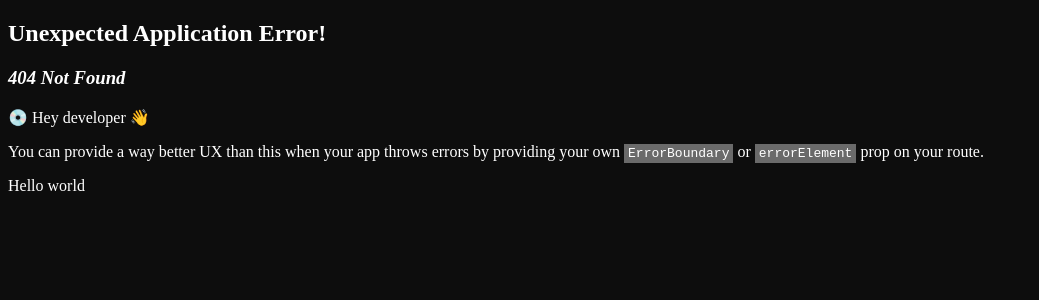
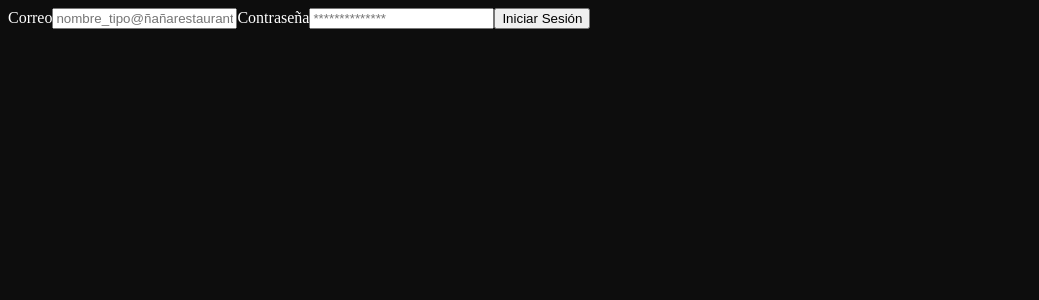
Before and after one commit to Laboratoria/DEV002-burger-queen, a React (Vite) app: page /login in a window 1280 px wide. Before the commit this address had no page. Shown: the top 300 px of the page, without its empty margins (0-1039 px from the left). Built offline with nearby package versions, Linux system fonts and the light colour scheme.

Commit message:
Agrega html del Login.

```diff
--- a/src/App.jsx
+++ b/src/App.jsx
@@ -1,9 +1,15 @@
+import { Routes, Route } from 'react-router-dom';
+import Home from './pages/Home';
+import Inicio from './pages/Inicio';
+import Login from './pages/Login';
+
 function App() {
-  return (
-    <div>
-      Hello world
-    </div>
-  )
+	return (
+  <Routes>
+  <Route path = "/" element = {<Inicio/>} />
+  <Route path = "/login" element = {<Login/>} />
+  <Route path = "/home" element = {<Home/>} />
+  </Routes>)
 }
 
-export default App
+export default App;
--- a/src/pages/Home.jsx
+++ b/src/pages/Home.jsx
@@ -0,0 +1,5 @@
+function Home() {
+	return <div>Home</div>;
+}
+
+export default Home;
--- a/src/pages/Inicio.jsx
+++ b/src/pages/Inicio.jsx
@@ -0,0 +1,5 @@
+function Inicio() {
+	return <div>Inicio</div>;
+}
+
+export default Inicio;
--- a/src/pages/Login.jsx
+++ b/src/pages/Login.jsx
@@ -0,0 +1,42 @@
+import { useState } from 'react';
+
+function Login() {
+	const [user, setUser] = useState({
+		email: '',
+		password: '',
+	});
+
+	const handleChange = ({ target: { name, value } }) => {
+		setUser({ ...user, [name]: value });
+	};
+
+	const handleSubmit = (e) => {
+		e.preventDefault();
+		console.log(user);
+	};
+
+	return (
+		<form onSubmit={handleSubmit}>
+			<label htmlFor='email'>Correo</label>
+			<input
+				type='email'
+				name='email'
+				placeholder='nombre_tipo@ñañarestaurant.pe'
+				onChange={handleChange}
+			/>
+
+			<label htmlFor='password'>Contraseña</label>
+			<input
+				type='password'
+				name='password'
+				id='idPassword'
+				placeholder='**************'
+				onChange={handleChange}
+			/>
+
+			<button>Iniciar Sesión</button>
+		</form>
+	);
+}
+
+export default Login;
```
Also changed, not shown: src/main.jsx (+10 -15 lines), src/pages/NotFound.jsx (added).
